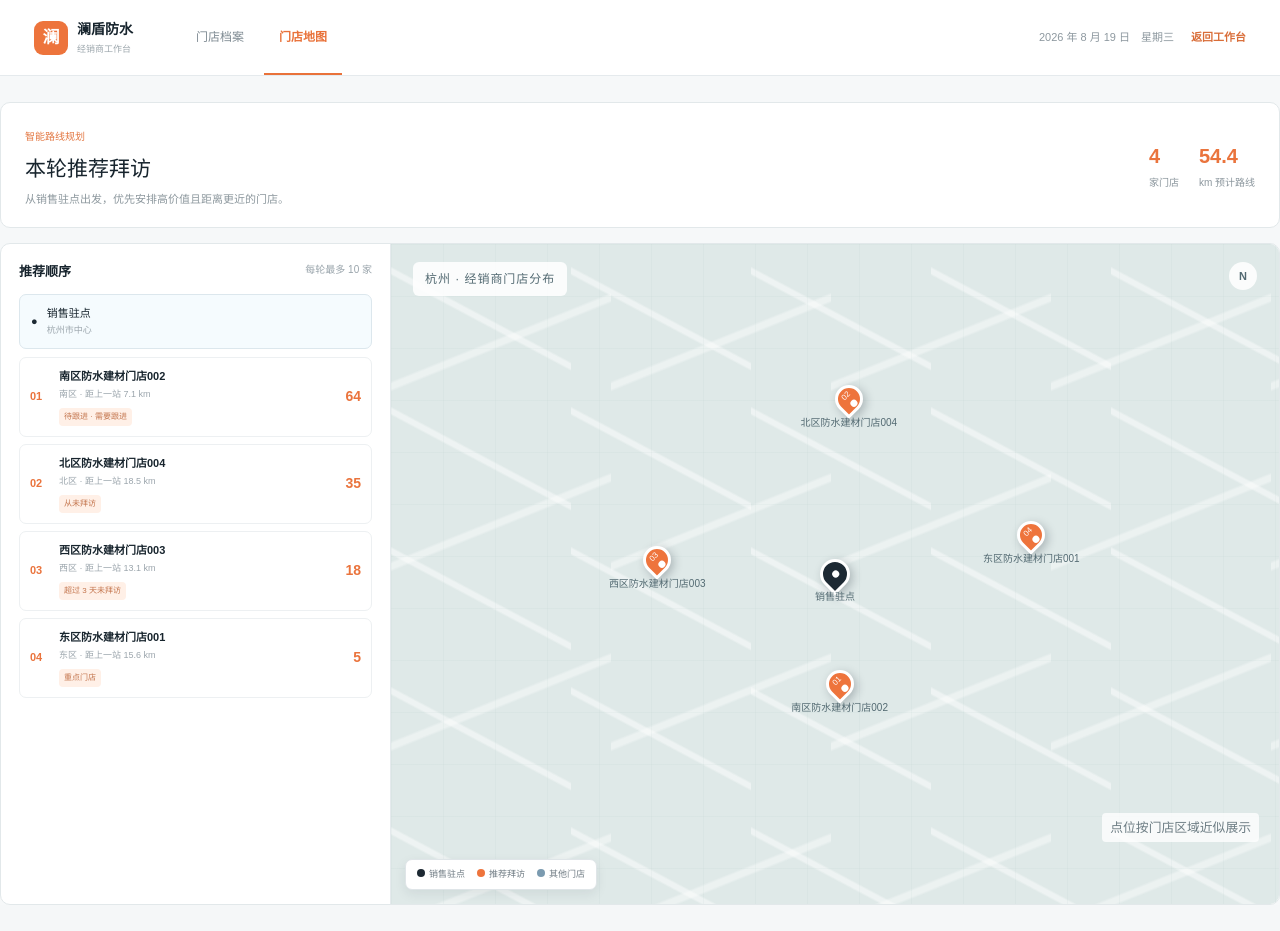
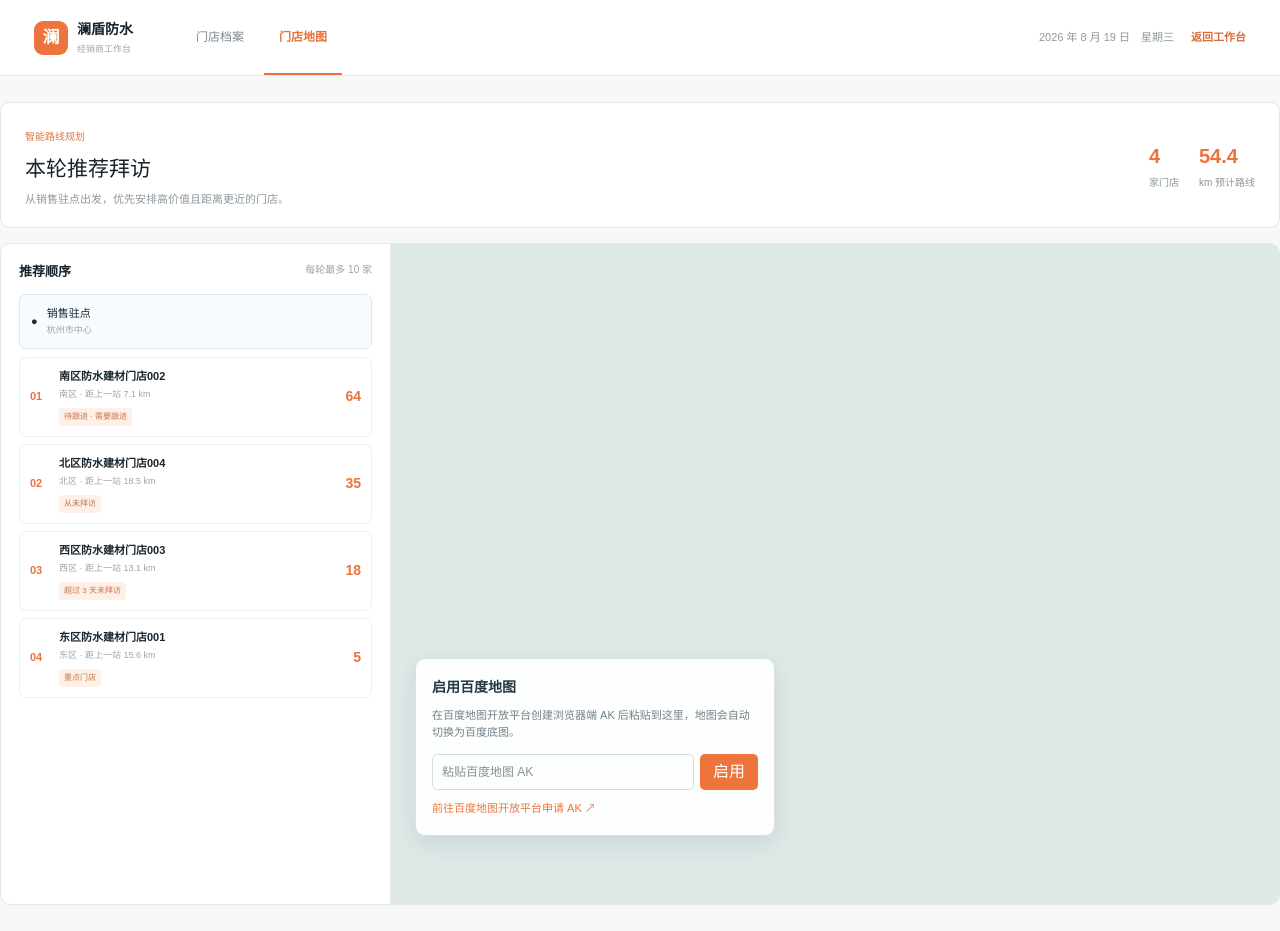
Before and after one commit to july-0-kk/dealer_helper, a Next.js app: page /map in a window 1280 px wide. Built offline with nearby package versions, Linux system fonts and the light colour scheme.

Commit message:
接入百度地图 JS API 配置

```diff
--- a/app/StoreMap.tsx
+++ b/app/StoreMap.tsx
@@ -1,4 +1,12 @@
 "use client";
+
+import { useEffect, useMemo, useRef, useState } from "react";
+
+declare global {
+  interface Window {
+    BMapGL?: any;
+  }
+}
 
 export type MapStore = {
   id: string;
@@ -107,6 +115,89 @@ export function buildRoute(stores: MapStore[]) {
   return route;
 }
 
+function BaiduLayer({
+  stores,
+  route,
+  onChoose,
+  onReady,
+}: {
+  stores: MapStore[];
+  route: RouteItem[];
+  onChoose: (id: string) => void;
+  onReady: (ready: boolean) => void;
+}) {
+  const host = useRef<HTMLDivElement>(null);
+  const [ak, setAk] = useState("");
+  const [draft, setDraft] = useState("");
+
+  useEffect(() => {
+    setAk(localStorage.getItem("landun-baidu-map-ak") || "");
+  }, []);
+  useEffect(() => {
+    if (!ak || !host.current) {
+      onReady(false);
+      return;
+    }
+    let cancelled = false;
+    const draw = () => {
+      if (cancelled || !host.current || !window.BMapGL) return;
+      host.current.innerHTML = "";
+      const B = window.BMapGL;
+      const map = new B.Map(host.current);
+      map.centerAndZoom(new B.Point(base[1], base[0]), 12);
+      map.enableScrollWheelZoom(true);
+      const origin = new B.Point(base[1], base[0]);
+      map.addOverlay(new B.Marker(origin));
+      const routePoints = [origin];
+      stores.forEach((store) => {
+        const p = pointFor(store), point = new B.Point(p[1], p[0]);
+        const item = route.find((r) => r.store.id === store.id);
+        const marker = new B.Marker(point);
+        map.addOverlay(marker);
+        marker.addEventListener("click", () => onChoose(store.id));
+        if (item) routePoints.push(point);
+      });
+      if (routePoints.length > 1) {
+        map.addOverlay(new B.Polyline(routePoints, { strokeColor: "#ee743c", strokeWeight: 3, strokeOpacity: 0.75 }));
+      }
+      onReady(true);
+    };
+    if (window.BMapGL) draw();
+    else {
+      const existing = document.querySelector('script[data-landun-baidu="true"]');
+      const script = existing || document.createElement("script");
+      script.setAttribute("data-landun-baidu", "true");
+      script.setAttribute("src", `https://api.map.baidu.com/api?type=webgl&v=4.0&ak=${encodeURIComponent(ak)}`);
+      script.addEventListener("load", draw, { once: true });
+      if (!existing) document.body.appendChild(script);
+    }
+    return () => {
+      cancelled = true;
+      onReady(false);
+    };
+  }, [ak, onChoose, onReady, route, stores]);
+
+  function saveAk() {
+    const value = draft.trim();
+    if (!value) return;
+    localStorage.setItem("landun-baidu-map-ak", value);
+    setAk(value);
+  }
+  return (
+    <>
+      <div ref={host} className="baidu-layer" />
+      {!ak && (
+        <div className="baidu-ak-panel">
+          <b>启用百度地图</b>
+          <p>在百度地图开放平台创建浏览器端 AK 后粘贴到这里，地图会自动切换为百度底图。</p>
+          <div><input value={draft} onChange={(e) => setDraft(e.target.value)} placeholder="粘贴百度地图 AK" /><button onClick={saveAk}>启用</button></div>
+          <a href="https://lbsyun.baidu.com/" target="_blank" rel="noreferrer">前往百度地图开放平台申请 AK ↗</a>
+        </div>
+      )}
+    </>
+  );
+}
+
 export default function StoreMap({
   stores,
   onChoose,
@@ -114,8 +205,9 @@ export default function StoreMap({
   stores: MapStore[];
   onChoose: (id: string) => void;
 }) {
-  const route = buildRoute(stores);
+  const route = useMemo(() => buildRoute(stores), [stores]);
   const ids = new Set(route.map((r) => r.store.id));
+  const [baiduReady, setBaiduReady] = useState(false);
   return (
     <section className="map-page">
       <div className="map-summary">
@@ -162,7 +254,8 @@ export default function StoreMap({
             </button>
           ))}
         </aside>
-        <div className="map-wrap">
+        <div className={`map-wrap ${baiduReady ? "baidu-active" : ""}`}>
+          <BaiduLayer stores={stores} route={route} onChoose={onChoose} onReady={setBaiduReady} />
           <div className="store-map">
             <div className="map-grid-lines" />
             <div className="map-title">杭州 · 经销商门店分布</div>
--- a/app/globals.css
+++ b/app/globals.css
@@ -214,6 +214,32 @@
   position: relative;
   min-height: 660px;
 }
+.baidu-layer {
+  position: absolute;
+  inset: 0;
+  z-index: 4;
+  min-height: 660px;
+  background: #dfe9e8;
+}
+.baidu-active > .store-map { opacity: 0; pointer-events: none; }
+.baidu-ak-panel {
+  position: absolute;
+  z-index: 6;
+  left: 24px;
+  bottom: 68px;
+  width: min(360px, calc(100% - 48px));
+  padding: 16px;
+  border: 1px solid #d8e2e3;
+  border-radius: 10px;
+  background: #fffffff2;
+  box-shadow: 0 8px 24px #1d29331c;
+}
+.baidu-ak-panel b { color: #243b45; font-size: 14px; }
+.baidu-ak-panel p { margin: 8px 0 12px; color: #718087; font-size: 11px; line-height: 1.6; }
+.baidu-ak-panel div { display: flex; gap: 6px; }
+.baidu-ak-panel input { min-width: 0; flex: 1; border: 1px solid #d5dfe1; border-radius: 5px; padding: 8px 9px; font-size: 12px; }
+.baidu-ak-panel button { border: 0; border-radius: 5px; padding: 0 13px; background: #ee743c; color: white; cursor: pointer; }
+.baidu-ak-panel a { display: inline-block; margin-top: 10px; color: #ee743c; font-size: 11px; text-decoration: none; }
 .store-map {
   height: 100%;
   min-height: 660px;
```
